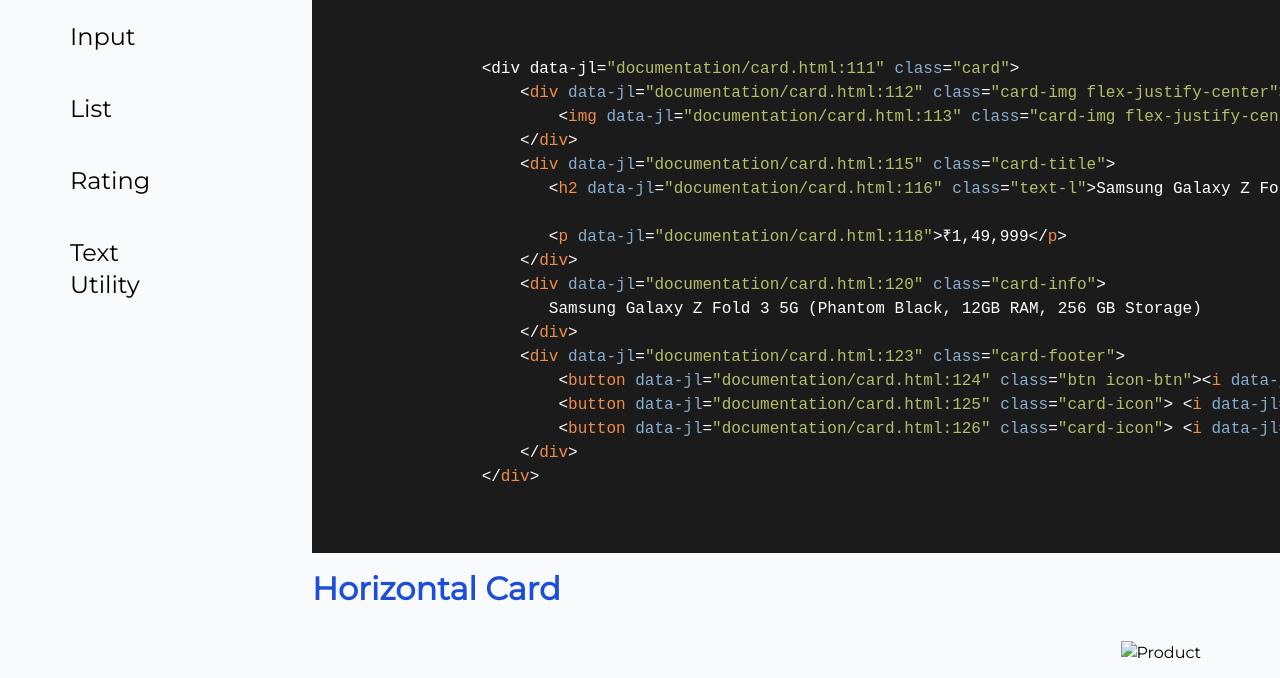
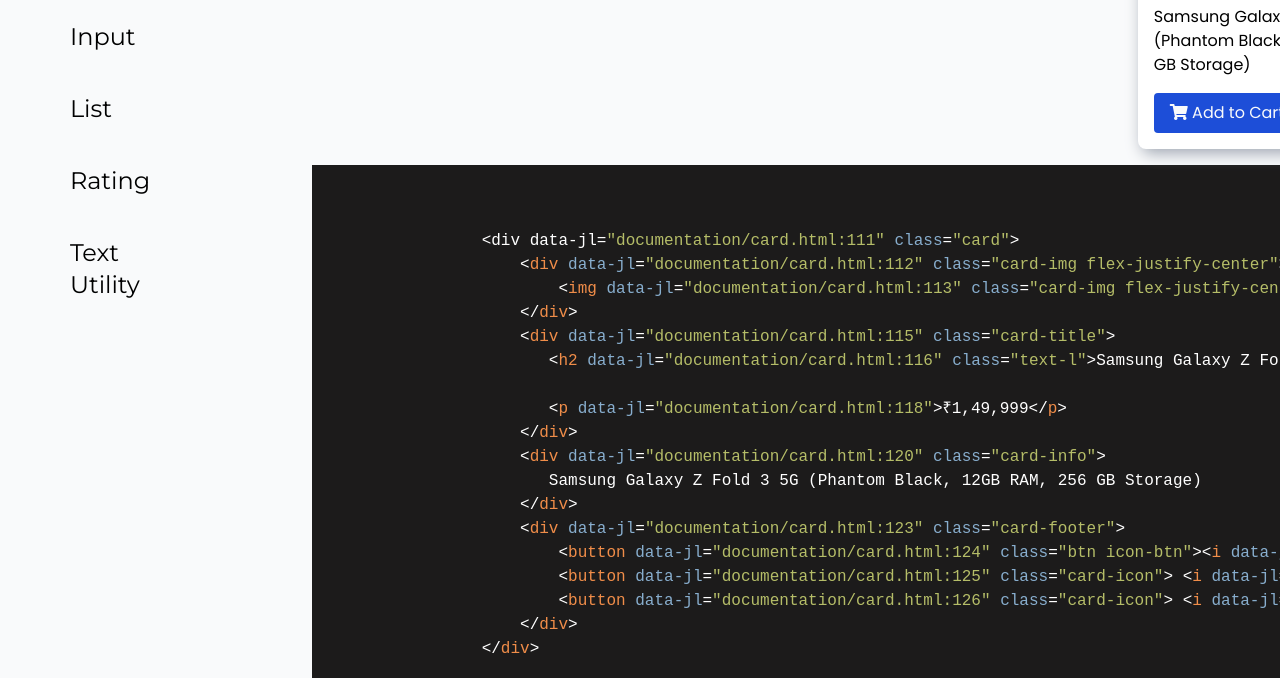
Before and after one commit to nakulsharma15/AlTur-UI, a plain HTML site: page documentation/card.html in a window 1280 px wide. Shown: the part 587-1265 px from the top of the page. Drawn offline with nearby package versions, Linux system fonts and the light colour scheme.

Commit message:
feat: linked all stylesheets

```diff
--- /dev/null
+++ b/stylesheets/components/components.css
@@ -0,0 +1,9 @@
+@import url("avatar.css");
+@import url("alert.css");
+@import url("badge.css");
+@import url("button.css");
+@import url("card.css");
+@import url("image.css");
+@import url("input.css");
+@import url("list.css");
+@import url("rating.css");
--- a/stylesheets/main.css
+++ b/stylesheets/main.css
@@ -2,3 +2,4 @@
 @import url("reset.css");
 @import url("typography.css");
 @import url("utilities.css");
+@import url("../../stylesheets/components/components.css");
```
